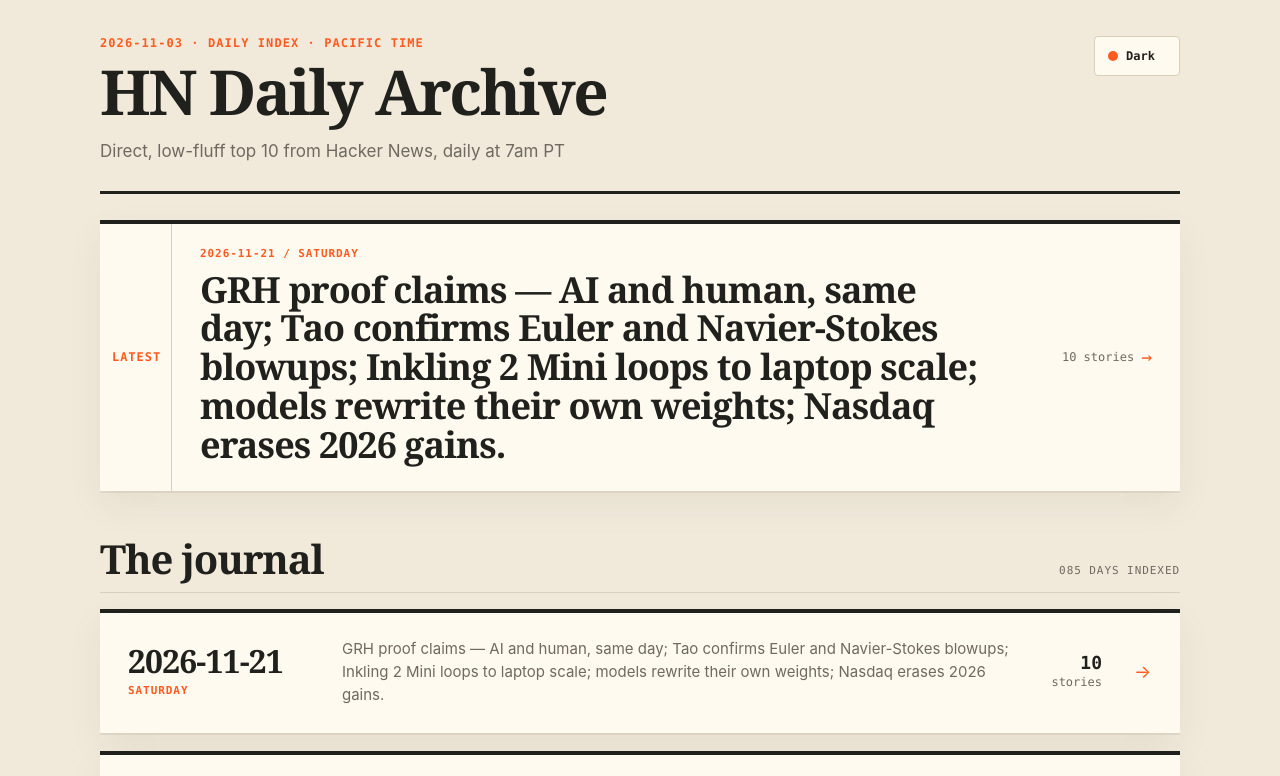
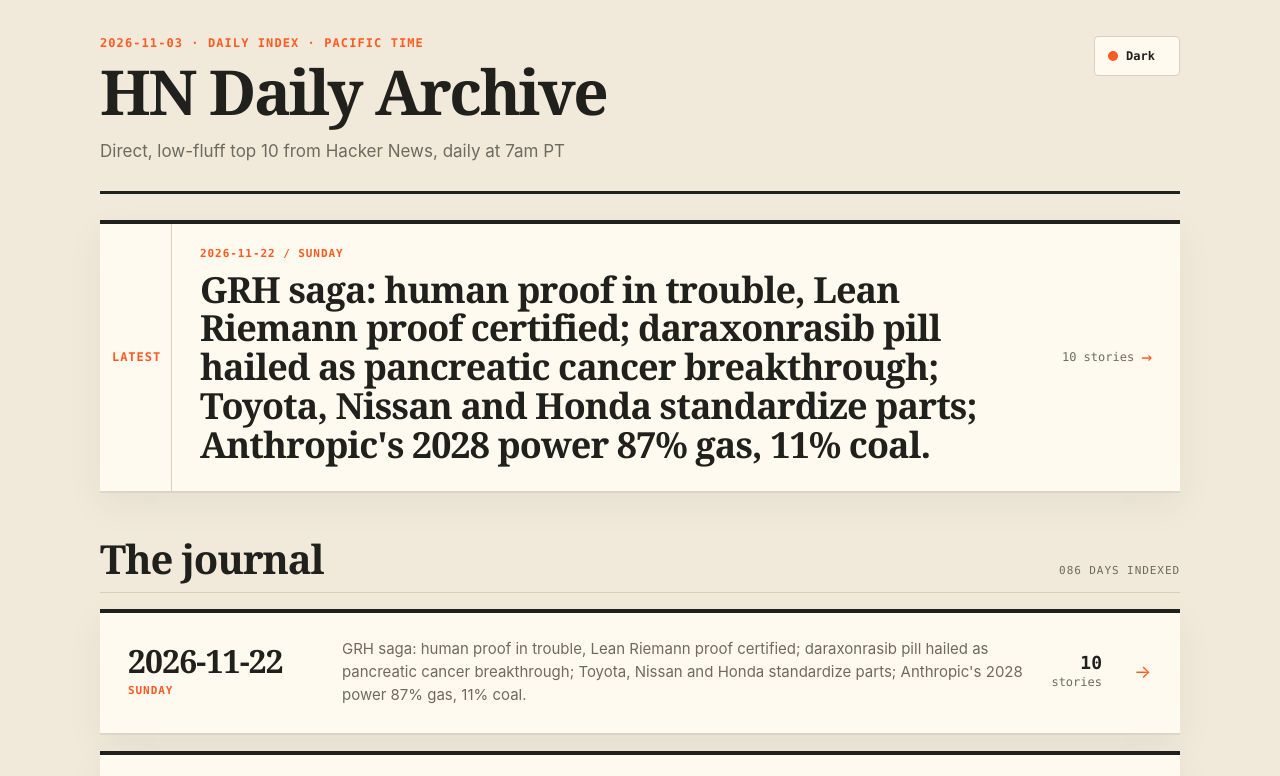
Before and after one commit to tk3369/hn-daily, a plain HTML site: page index.html in a window 1280 px wide. Shown: the top 776 px of the page. Drawn offline with Linux system fonts and the light colour scheme.

Commit message:
Update archive — 2026-11-22 Sunday — 086 days

```diff
--- a/index.html
+++ b/index.html
@@ -102,11 +102,11 @@
       <button class="theme-toggle" id="theme-toggle" type="button" aria-label="Switch color theme" title="Toggle theme (T)"><span class="theme-dot" aria-hidden="true"></span><span class="theme-text">Dark</span></button>
     </header>
 
-    <a class="latest" id="latest-link" href="https://tk3369.github.io/hn-daily/2026-11-21/" data-local-href="2026-11-21/" target="_blank" rel="noopener" onclick="return openBrief(event, this)" aria-label="Open latest brief for Saturday 2026-11-21">
+    <a class="latest" id="latest-link" href="https://tk3369.github.io/hn-daily/2026-11-22/" data-local-href="2026-11-22/" target="_blank" rel="noopener" onclick="return openBrief(event, this)" aria-label="Open latest brief for Sunday 2026-11-22">
       <span class="latest-label">Latest</span>
       <span class="latest-main">
-        <span class="latest-date">2026-11-21 / SATURDAY</span>
-        <span class="latest-title">GRH proof claims — AI and human, same day; Tao confirms Euler and Navier-Stokes blowups; Inkling 2 Mini loops to laptop scale; models rewrite their own weights; Nasdaq erases 2026 gains.</span>
+        <span class="latest-date">2026-11-22 / SUNDAY</span>
+        <span class="latest-title">GRH saga: human proof in trouble, Lean Riemann proof certified; daraxonrasib pill hailed as pancreatic cancer breakthrough; Toyota, Nissan and Honda standardize parts; Anthropic's 2028 power 87% gas, 11% coal.</span>
       </span>
       <span class="latest-meta">10 stories <span class="arrow" aria-hidden="true">→</span></span>
     </a>
@@ -114,11 +114,20 @@
     <section aria-labelledby="archive-title">
       <div class="archive-head">
         <h2 id="archive-title">The journal</h2>
-        <span class="archive-count">085 days indexed</span>
+        <span class="archive-count">086 days indexed</span>
       </div>
 
       <ol class="archive-list" id="archive-list">
         <!-- ARCHIVE_ENTRIES_START: prepend new day entries directly below this line. -->
+        <li class="day-entry">
+          <a class="day-link" href="https://tk3369.github.io/hn-daily/2026-11-22/" data-local-href="2026-11-22/" target="_blank" rel="noopener" onclick="return openBrief(event, this)" data-entry aria-label="Open Sunday 2026-11-22 brief">
+            <time class="day-date" datetime="2026-11-22">2026-11-22<span class="day-weekday">Sunday</span></time>
+            <span class="day-summary">GRH saga: human proof in trouble, Lean Riemann proof certified; daraxonrasib pill hailed as pancreatic cancer breakthrough; Toyota, Nissan and Honda standardize parts; Anthropic's 2028 power 87% gas, 11% coal.</span>
+            <span class="day-count"><strong>10</strong> stories</span>
+            <span class="day-arrow" aria-hidden="true">→</span>
+          </a>
+        </li>
+
         <li class="day-entry">
           <a class="day-link" href="https://tk3369.github.io/hn-daily/2026-11-21/" data-local-href="2026-11-21/" target="_blank" rel="noopener" onclick="return openBrief(event, this)" data-entry aria-label="Open Saturday 2026-11-21 brief">
             <time class="day-date" datetime="2026-11-21">2026-11-21<span class="day-weekday">Saturday</span></time>
```
